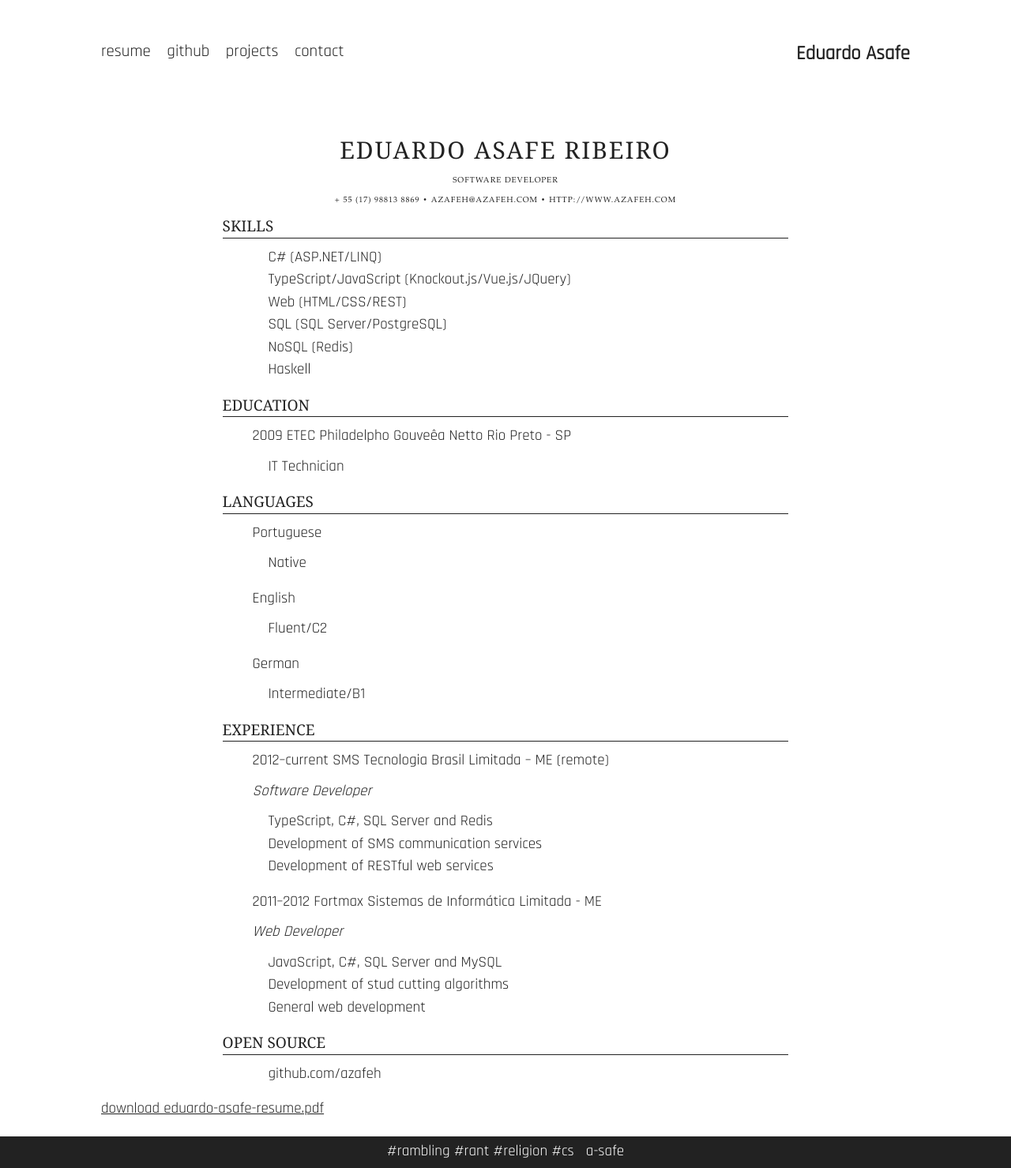
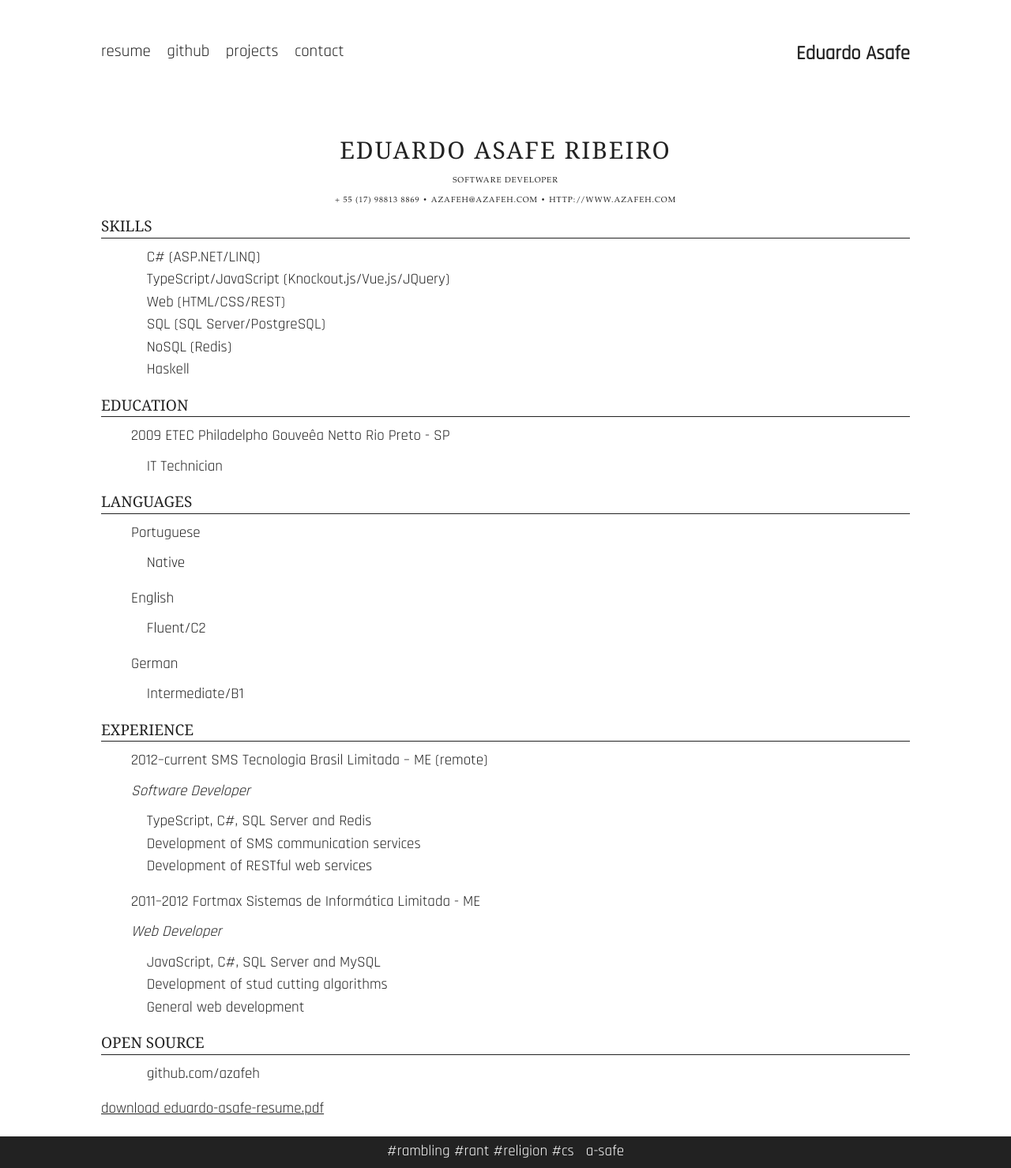
Before and after one commit to easafe/easafe.github.io, a Jekyll site: the page built from resume.html, in a window 1280 px wide. Shown: the whole page at 79% size. Built offline with Jekyll 4.4.1, drawn with Linux system fonts in a browser that asks for light colours.

Commit message:
Update site.css

```diff
--- a/css/site.css
+++ b/css/site.css
@@ -256,8 +256,10 @@
     }
 
     footer {height: auto}
+}
 
-    .post .resume {width : 100%;}
+@media (min-width:800px){
+	max-width: 70%;
 }
 
 .post a {
@@ -328,7 +330,6 @@
 
 
 .post .resume{
-    max-width: 70%;
     margin: 0 auto;
 }
 
```
